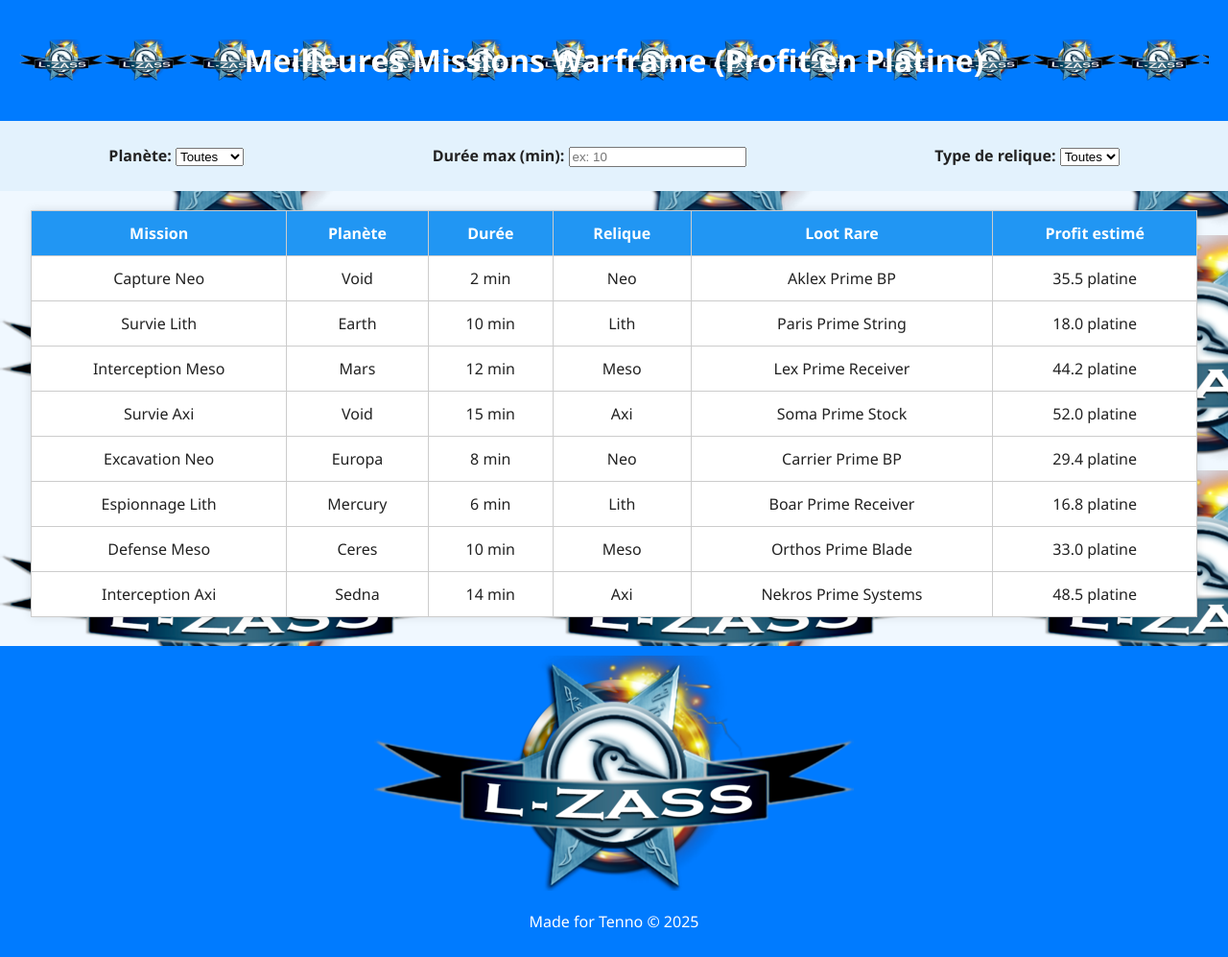
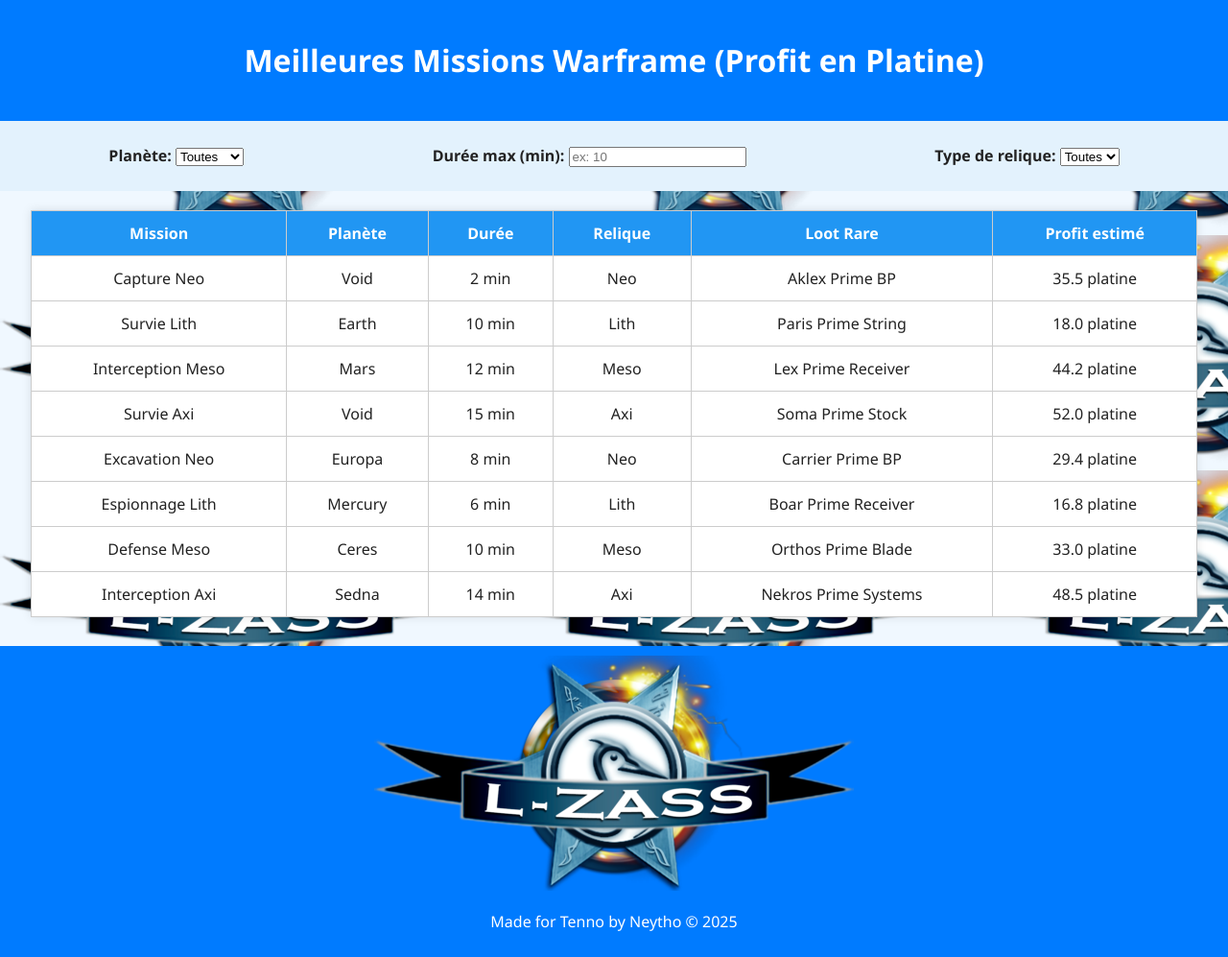
Before and after one commit to Neytho/warframe-missions-profit, a plain HTML site: page index.html in a window 1280 px wide. Shown: the whole page at 96% size. Drawn offline with Linux system fonts and the light colour scheme.

Commit message:
Update index.html

```diff
--- a/index.html
+++ b/index.html
@@ -8,7 +8,7 @@
 </head>
 <body>
   <header>
-    <div><h1>Meilleures Missions Warframe (Profit en Platine)</h1></div>
+    <h1>Meilleures Missions Warframe (Profit en Platine)</h1>
   </header>
 
   <section class="filters">
@@ -53,7 +53,7 @@
     <a href="https://clan-warframe.fr/">
   <img src="https://neytho.github.io/warframe-missions-profit/lzass.png"/>
     </a>
-    <p>Made for Tenno © 2025</p>
+    <p>Made for Tenno by Neytho © 2025</p>
   </footer>
 
   <script src="script.js"></script>
```
